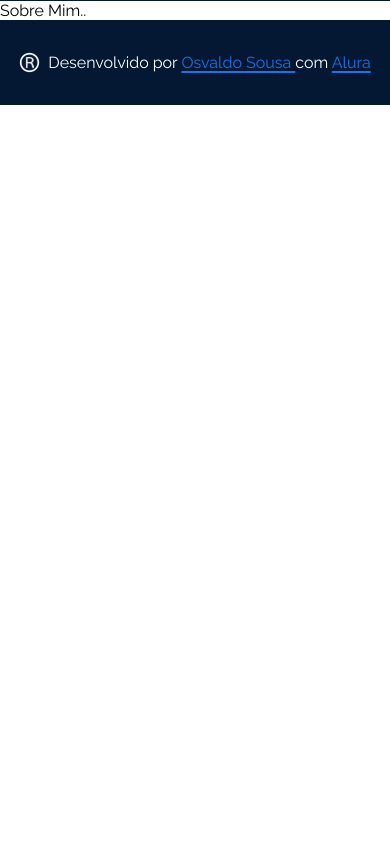
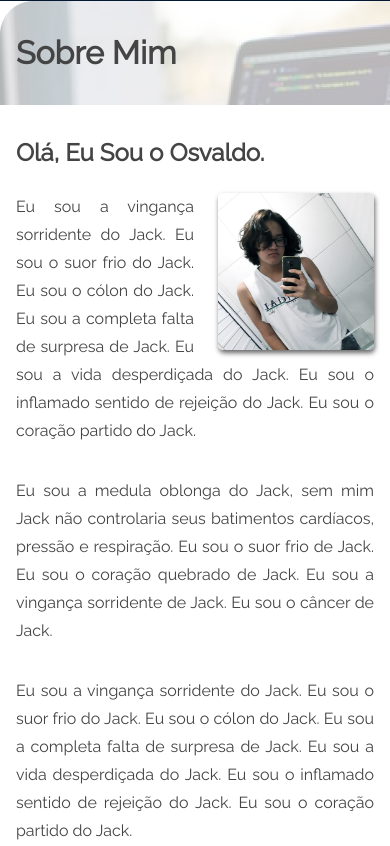
Before and after one commit to osvaldosousa/react-routers, a React (Vite) app: page /about-me in a window 390 px wide. Shown: the part 898-1744 px from the top of the page. Before the commit the page ends 1003 px from the top, so only its background shows below. Built offline with nearby package versions, Linux system fonts and the light colour scheme.

Commit message:
work AboutMe component
create UI for component

```diff
--- /dev/null
+++ b/src/components/PostModel/PostModel.module.css
@@ -0,0 +1,53 @@
+.postModelContainer {
+  color: var(--color-secondery-text);
+  position: relative;
+}
+
+.imageBanner,
+.title {
+  height: 204px;
+}
+
+.imageBanner {
+  width: 100%;
+  background-size: cover;
+  background-repeat: no-repeat;
+  opacity: 0.3;
+  position: absolute;
+  top: 0;
+  z-index: -1;
+}
+
+.title {
+  font-family: var(--font-seconndery);
+  padding: 0 7.5rem;
+  font-size: 4rem;
+  display: flex;
+  align-items: center;
+}
+
+.postContainer {
+  padding: 2.5rem 7.5rem 4.5rem;
+}
+
+@media (max-width: 744px) {
+  .postContainer {
+    padding: 2rem 1.5rem 1.5rem;
+  }
+}
+
+@media (max-width: 744px) {
+  .imageBanner,
+  .title {
+    height: 104px;
+  }
+
+  .title {
+    padding: 0 1rem;
+    font-size: 2rem;
+  }
+
+  .postContainer {
+    padding: 2rem 1rem 1.5rem;
+  }
+}
--- /dev/null
+++ b/src/components/PostModel/index.jsx
@@ -0,0 +1,18 @@
+import styles from './PostModel.module.css'
+
+function PostModel({ children, imageBanner, contentTitle }) {
+  return (
+    <article className={styles.postModelContainer}>
+      <div
+        className={styles.imageBanner}
+        style={{ background: `url(${imageBanner})` }}
+      ></div>
+
+      <h2 className={styles.title}>{contentTitle}</h2>
+
+      <div className={styles.postContainer}>{children}</div>
+    </article>
+  )
+}
+
+export default PostModel
--- /dev/null
+++ b/src/pages/AboutMe/AboutMe.module.css
@@ -0,0 +1,50 @@
+.imageAboutMe {
+  margin-bottom: 0.5rem;
+  margin-left: 1.5rem;
+  border-radius: 5px;
+  box-shadow: 1px 3px 5px rgba(0, 0, 0, 0.603);
+  width: 40vw;
+  float: right;
+}
+
+.subTitle {
+  margin-bottom: 2rem;
+  font-size: 2.5rem;
+}
+
+.paragraph {
+  text-align: justify;
+  font-size: 1.5rem;
+  line-height: 2.25rem;
+  margin-bottom: 1.5rem;
+}
+
+@media (max-width: 1100px) {
+  .imageAbutMe {
+    float: none;
+    display: block;
+    margin: 0 auto 2rem;
+    width: 70vw;
+  }
+
+  .paragraph {
+    margin-bottom: 2rem;
+  }
+}
+
+@media (max-width: 744px) {
+  .imageAbutMe {
+    width: 100%;
+  }
+
+  .subTitle {
+    font-size: 1.5rem;
+    line-height: 2rem;
+    margin-bottom: 1.5rem;
+  }
+
+  .paragraph {
+    font-size: 1rem;
+    line-height: 1.75rem;
+  }
+}
--- a/src/pages/AboutMe/index.jsx
+++ b/src/pages/AboutMe/index.jsx
@@ -1,8 +1,47 @@
+import imageBanner from '../../assets/about-me-banner.png'
+import imageProfile from '../../assets/perfil.jpg'
+import styles from './AboutMe.module.css'
+
+import PostModel from '../../components/PostModel'
+
 function AboutMe() {
   return (
-    <div>
-      Sobre Mim..
-    </div>
+    <PostModel imageBanner={imageBanner} contentTitle={'Sobre Mim'}>
+      <h2 className={styles.subTitle}>Olá, Eu Sou o Osvaldo.</h2>
+
+      <img
+        className={styles.imageAboutMe}
+        src={imageProfile}
+        alt="Foto do Osvaldo tirada de frente a um espelho"
+      />
+
+      <p className={styles.paragraph}>
+        Eu sou a vingança sorridente do Jack. Eu sou o suor frio do Jack. Eu sou
+        o cólon do Jack. Eu sou a completa falta de surpresa de Jack. Eu sou a
+        vida desperdiçada do Jack. Eu sou o inflamado sentido de rejeição do
+        Jack. Eu sou o coração partido do Jack.
+      </p>
+      <p className={styles.paragraph}>
+        Eu sou a medula oblonga do Jack, sem mim Jack não controlaria seus
+        batimentos cardíacos, pressão e respiração. Eu sou o suor frio de Jack.
+        Eu sou o coração quebrado de Jack. Eu sou a vingança sorridente de Jack.
+        Eu sou o câncer de Jack.
+      </p>
+      <p className={styles.paragraph}>
+        Eu sou a vingança sorridente do Jack. Eu sou o suor frio do Jack. Eu sou
+        o cólon do Jack. Eu sou a completa falta de surpresa de Jack. Eu sou a
+        vida desperdiçada do Jack. Eu sou o inflamado sentido de rejeição do
+        Jack. Eu sou o coração partido do Jack.
+      </p>
+      <p className={styles.paragraph}>
+        Eu sou a medula oblonga do Jack, sem mim Jack não controlaria seus
+        batimentos cardíacos, pressão e respiração. Eu sou o colo do Jack. Sou o
+        ducto biliar enfurecido do Jack, põe uma arma na minha cabeça e pinte as
+        paredes com meu cérebro. Eu sou a completa falta de surpresa do Jack. Eu
+        sou o suor frio do Jack. Eu sou a vingança sorridente do Jack. Eu sou o
+        sentido de rejeição inflamada do Jack. Sou o coração partido do Jack.
+      </p>
+    </PostModel>
   )
 }
 
```
